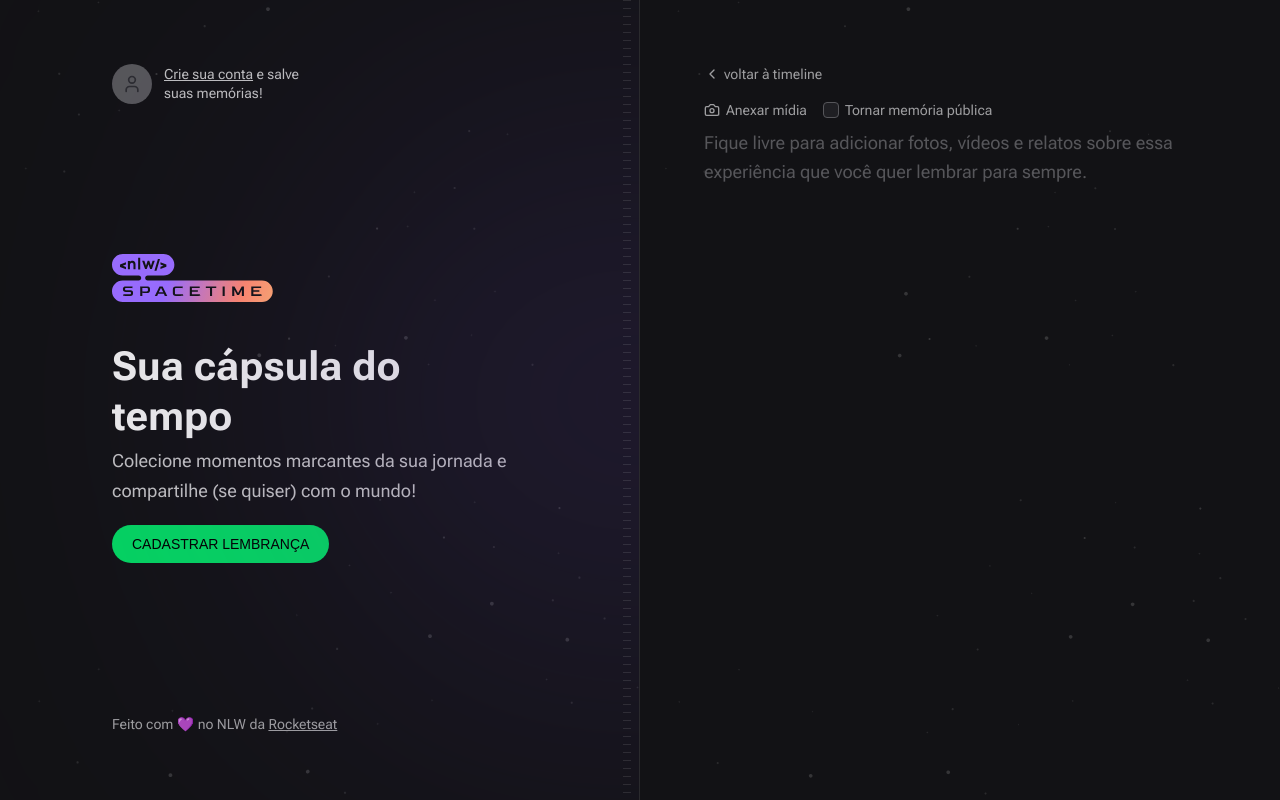
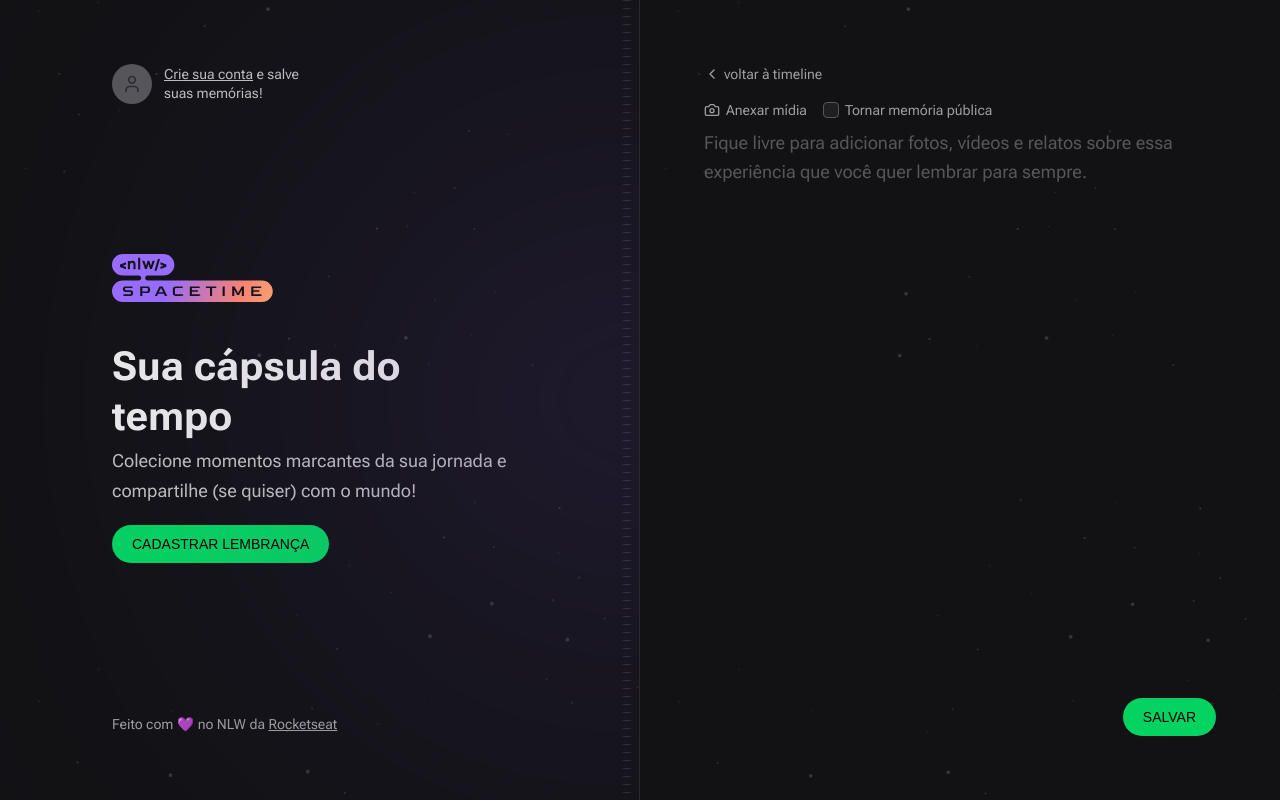
Before and after one commit to alyssonbarrera/ignite-spacetime-web, a Next.js app: page /memories/new in a window 1280 px wide. Built offline with nearby package versions, Linux system fonts and the light colour scheme; no server answers; a web font is replaced by a local one.

Commit message:
✨ add new features

```diff
--- a/package.json
+++ b/package.json
@@ -15,7 +15,9 @@
     "@types/react-dom": "18.2.4",
     "autoprefixer": "10.4.14",
     "axios": "^1.4.0",
+    "dayjs": "^1.11.7",
     "eslint-config-next": "13.4.2",
+    "js-cookie": "^3.0.5",
     "jwt-decode": "^3.1.2",
     "lucide-react": "^0.216.0",
     "next": "13.4.2",
@@ -31,6 +33,7 @@
     "@testing-library/jest-dom": "^5.16.5",
     "@testing-library/react": "^14.0.0",
     "@types/jest": "^29.5.1",
+    "@types/js-cookie": "^3.0.3",
     "eslint": "^8.40.0",
     "jest": "^29.5.0",
     "jest-environment-jsdom": "^29.5.0",
--- a/src/app/globals.css
+++ b/src/app/globals.css
@@ -6,3 +6,17 @@ body {
   -webkit-font-smoothing: antialiased;
   text-rendering: optimizeLegibility;
 }
+
+div {
+  -webkit-font-smoothing: antialiased;
+}
+
+div::-webkit-scrollbar {
+  background-color: #121215;
+  width: 10px;
+
+}
+
+div::-webkit-scrollbar-thumb {
+  background-color: #09090A;
+}
--- a/src/app/layout.tsx
+++ b/src/app/layout.tsx
@@ -1,10 +1,11 @@
 import './globals.css'
+import { cookies } from 'next/headers'
 import { ReactNode } from 'react'
-import { cookies } from 'next/headers'
 import {
   Roboto_Flex as Roboto,
   Bai_Jamjuree as BaiJamjuree,
 } from 'next/font/google'
+
 import { Hero } from '@components/Hero'
 import { Header } from '@components/Header'
 import { Copyright } from '@components/Copyright'
@@ -32,7 +33,7 @@ export default function RootLayout({ children }: { children: ReactNode }) {
       >
         <main className="grid min-h-screen grid-cols-1 lg:grid-cols-2">
           {/* Left */}
-          <div className="relative flex flex-col items-start justify-between overflow-hidden border-r border-white/10 bg-[url(../assets/bg-stars.svg)] bg-cover px-8 py-16 md:px-28">
+          <div className="relative flex min-h-screen flex-col items-start justify-between overflow-hidden border-r border-white/10 bg-[url(../assets/bg-stars.svg)] bg-cover px-8 py-16 md:px-28">
             {/* Blur */}
             <div className="absolute right-0 top-1/2 h-[288px] w-[526px] -translate-y-1/2 translate-x-1/2 rounded-full bg-purple-700 opacity-50 blur-full" />
             {/* Stripes */}
@@ -42,7 +43,7 @@ export default function RootLayout({ children }: { children: ReactNode }) {
             <Copyright />
           </div>
           {/* Right */}
-          <div className="flex flex-col bg-[url(../assets/bg-stars.svg)] bg-cover p-16">
+          <div className="flex max-h-screen flex-col overflow-y-scroll bg-[url(../assets/bg-stars.svg)] bg-cover ">
             {children}
           </div>
         </main>
--- a/src/app/memories/new/page.tsx
+++ b/src/app/memories/new/page.tsx
@@ -1,9 +1,10 @@
-import { Camera, ChevronLeft } from 'lucide-react'
 import Link from 'next/link'
+import { ChevronLeft } from 'lucide-react'
+import { NewMemoryForm } from '@components/NewMemoryForm'
 
 export default function NewMemory() {
   return (
-    <div className="flex flex-1 flex-col gap-4">
+    <div className="flex flex-1 flex-col gap-4 p-16">
       <Link
         href="/"
         className="flex items-center gap-1 text-sm text-gray-200 hover:text-gray-100"
@@ -11,39 +12,8 @@ export default function NewMemory() {
         <ChevronLeft className="h-4 w-4 " />
         voltar à timeline
       </Link>
-      <form className="flex flex-1 flex-col gap-2 ">
-        <div className="flex items-center gap-4">
-          <label
-            htmlFor="media"
-            className="flex cursor-pointer items-center gap-1.5 text-sm text-gray-200 hover:text-gray-100"
-          >
-            <Camera className="h-4 w-4" />
-            Anexar mídia
-          </label>
 
-          <label
-            htmlFor="isPublic"
-            className="flex items-center gap-1.5 text-sm text-gray-200 hover:text-gray-100"
-          >
-            <input
-              type="checkbox"
-              name="isPublic"
-              id="isPublic"
-              value="true"
-              className="h-4 w-4 rounded border-gray-400 bg-gray-700 text-purple-500"
-            />
-            Tornar memória pública
-          </label>
-        </div>
-        <input type="file" id="media" className="hidden" />
-
-        <textarea
-          name="content"
-          spellCheck={false}
-          className="w-full flex-1 resize-none rounded border-0 bg-transparent p-0 text-lg leading-relaxed text-gray-100 placeholder:text-gray-400 focus:ring-0"
-          placeholder="Fique livre para adicionar fotos, vídeos e relatos sobre essa experiência que você quer lembrar para sempre."
-        />
-      </form>
+      <NewMemoryForm />
     </div>
   )
 }
--- a/src/components/EmptyMemories/EmptyMemories.tsx
+++ b/src/components/EmptyMemories/EmptyMemories.tsx
@@ -1,6 +1,6 @@
 export function EmptyMemories() {
   return (
-    <div className="flex flex-1 items-center justify-center">
+    <div className="flex flex-1 items-center justify-center p-16">
       <p className="w-[360px] text-center leading-relaxed">
         Você ainda não registrou nenhuma lembrança, comece a{' '}
         <a href="" className="underline hover:text-gray-50">
--- /dev/null
+++ b/src/components/MediaPicker/MediaPicker.tsx
@@ -0,0 +1,50 @@
+'use client'
+
+import { ChangeEvent, useState } from 'react'
+
+type MediaProps = {
+  preview: string
+  type: string
+}
+
+export function MediaPicker() {
+  const [media, setMedia] = useState<MediaProps | null>(null)
+
+  function onFileSelected(event: ChangeEvent<HTMLInputElement>) {
+    const { files } = event.target
+
+    if (!files) return
+
+    const preview = URL.createObjectURL(files[0])
+
+    setMedia({
+      preview,
+      type: files[0].type,
+    })
+  }
+
+  return (
+    <>
+      <input
+        onChange={onFileSelected}
+        name="coverUrl"
+        type="file"
+        id="media"
+        accept="image/*, video/*"
+        className="hidden"
+      />
+
+      {media &&
+        (media.type.includes('image') ? (
+          // eslint-disable-next-line @next/next/no-img-element
+          <img
+            src={media.preview}
+            alt="file preview"
+            className="aspect-video w-full rounded-lg object-cover"
+          />
+        ) : (
+          <video src={media.preview} controls className="rounded-lg" />
+        ))}
+    </>
+  )
+}
--- /dev/null
+++ b/src/components/MediaPicker/index.ts
@@ -0,0 +1 @@
+export * from './MediaPicker'
--- /dev/null
+++ b/src/components/NewMemoryForm/NewMemoryForm.tsx
@@ -0,0 +1,93 @@
+'use client'
+
+import Cookie from 'js-cookie'
+import { FormEvent } from 'react'
+import { Camera } from 'lucide-react'
+import { useRouter } from 'next/navigation'
+
+import { api } from '@lib/api'
+import { MediaPicker } from '@components/MediaPicker'
+
+export function NewMemoryForm() {
+  const router = useRouter()
+
+  async function handleCreateMemory(event: FormEvent<HTMLFormElement>) {
+    event.preventDefault()
+
+    const formData = new FormData(event.currentTarget)
+    const fileToUpload = formData.get('coverUrl')
+
+    let coverUrl = ''
+
+    if (fileToUpload) {
+      const uploadFormData = new FormData()
+      uploadFormData.set('file', fileToUpload)
+
+      const uploadResponse = await api.post('/upload', uploadFormData)
+
+      coverUrl = uploadResponse.data.fileUrl
+    }
+
+    const token = Cookie.get('token')
+
+    await api.post(
+      '/memories',
+      {
+        coverUrl,
+        content: formData.get('content'),
+        isPublic: formData.get('isPublic'),
+      },
+      {
+        headers: {
+          Authorization: `Bearer ${token}`,
+        },
+      },
+    )
+
+    router.push('/')
+  }
+
+  return (
+    <form onSubmit={handleCreateMemory} className="flex flex-1 flex-col gap-2 ">
+      <div className="flex items-center gap-4">
+        <label
+          htmlFor="media"
+          className="flex cursor-pointer items-center gap-1.5 text-sm text-gray-200 hover:text-gray-100"
+        >
+          <Camera className="h-4 w-4" />
+          Anexar mídia
+        </label>
+
+        <label
+          htmlFor="isPublic"
+          className="flex items-center gap-1.5 text-sm text-gray-200 hover:text-gray-100"
+        >
+          <input
+            type="checkbox"
+            name="isPublic"
+            id="isPublic"
+            value="true"
+            className="h-4 w-4 rounded border-gray-400 bg-gray-700 text-purple-500"
+          />
+          Tornar memória pública
+        </label>
+      </div>
+
+      <MediaPicker />
+
+      <textarea
+        name="content"
+        spellCheck={false}
+        className="w-full flex-1 resize-none rounded border-0 bg-transparent p-0 text-lg leading-relaxed text-gray-100 placeholder:text-gray-400 focus:ring-0"
+        placeholder="Fique livre para adicionar fotos, vídeos e relatos sobre essa experiência que você quer lembrar para sempre."
+      />
+
+      <button
+        type="submit"
+        className="inline-block self-end rounded-full bg-green-500 px-5 py-3 font-alt text-sm uppercase leading-none text-black hover:bg-green-600"
+      >
+        Salvar
+      </button>
+    </form>
+  )
+}
--- /dev/null
+++ b/src/components/NewMemoryForm/index.ts
@@ -0,0 +1 @@
+export * from './NewMemoryForm'
--- a/src/lib/api.ts
+++ b/src/lib/api.ts
@@ -3,6 +3,6 @@ import axios from 'axios'
 export const api = axios.create({
   baseURL: process.env.NEXT_PUBLIC_API_URL,
   headers: {
-    'User-Agent': 'web',
+    'X-Request-Origin': 'web',
   },
 })
```
Also changed, not shown: src/app/page.tsx (+75 -2 lines), 1 other file (tests, documents, lock files or other folders).
